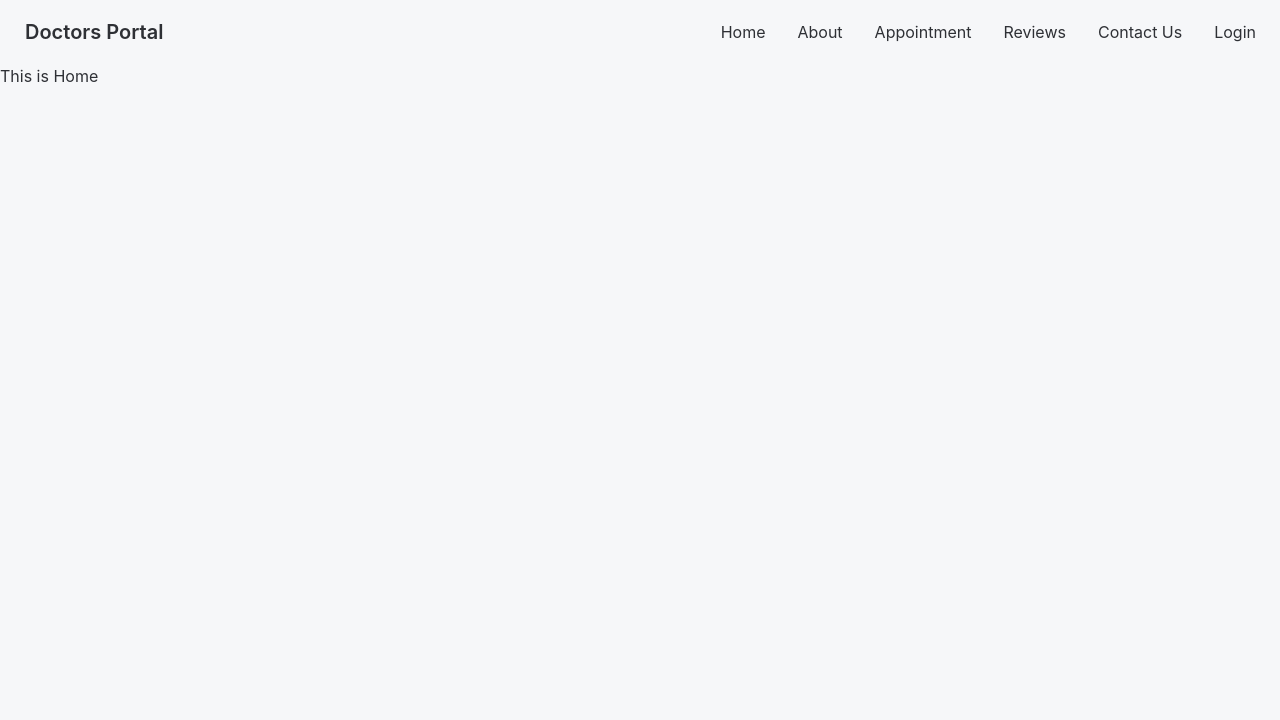
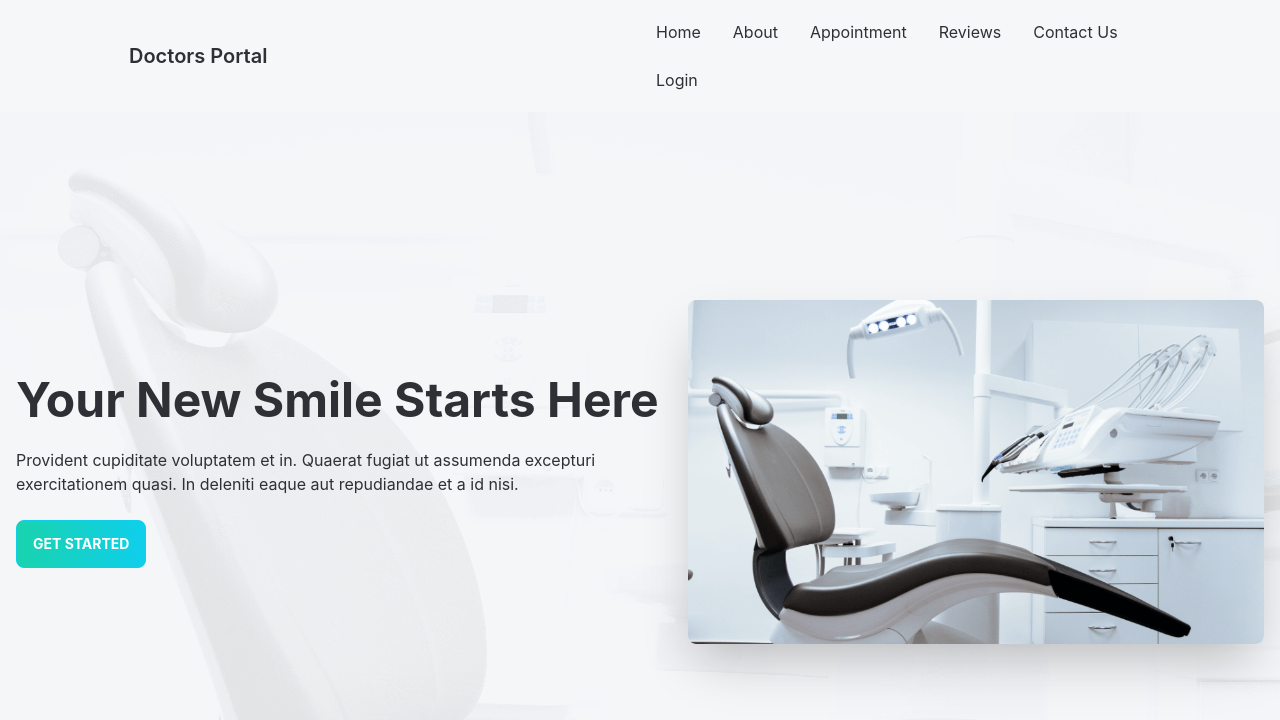
Before and after one commit to nurmdrafi/doctors-portal-client, a React (Create React App) app: page /home in a window 1280 px wide. Shown: the top 720 px of the page. Built offline with nearby package versions, Linux system fonts and the light colour scheme.

Commit message:
banner added

```diff
--- /dev/null
+++ b/src/Pages/Home/Banner.js
@@ -0,0 +1,34 @@
+import React from "react";
+import Chair from "../../assets/images/chair.png";
+import BannerImg from "../../assets/images/bg.png";
+
+const Banner = () => {
+  const BannerBackground = {
+    background: `url(${BannerImg})`,
+    minHeight: "90vh",
+    backgroundRepeat: "no-repeat",
+    backgroundPosition: "center left",
+  };
+  return (
+    <div className="hero min-h-screen" style={BannerBackground}>
+      <div className="hero-content flex-col lg:flex-row-reverse">
+        <img
+          src={Chair}
+          className="max-w-xl w-3/4 rounded-lg shadow-2xl"
+          alt="chair"
+        />
+        <div>
+          <h1 className="text-5xl font-bold">Your New Smile Starts Here</h1>
+          <p className="py-6">
+            Provident cupiditate voluptatem et in. Quaerat fugiat ut assumenda
+            excepturi exercitationem quasi. In deleniti eaque aut repudiandae et
+            a id nisi.
+          </p>
+          <button className="btn btn-primary uppercase font-bold text-white bg-gradient-to-r from-[#19D3AE] to-[#0FCFEC] hover:from-[#0FCFEC] hover:to-[#19D3AE]">Get Started</button>
+        </div>
+      </div>
+    </div>
+  );
+};
+
+export default Banner;
--- a/src/Pages/Home/Home.js
+++ b/src/Pages/Home/Home.js
@@ -1,9 +1,10 @@
 import React from "react";
+import Banner from "./Banner";
 
 const Home = () => {
   return (
     <div>
-      <h2 className="">This is Home</h2>
+      <Banner/>
     </div>
   );
 };
--- a/src/Pages/Shared/Navbar.js
+++ b/src/Pages/Shared/Navbar.js
@@ -2,8 +2,31 @@
 import { Link } from "react-router-dom";
 
 const Navbar = () => {
+  const MenuItems = (
+    <>
+      <li>
+        <Link to="/home">Home</Link>
+      </li>
+      <li>
+        <Link to="/about">About</Link>
+      </li>
+      <li>
+        <Link to="/appointment">Appointment</Link>
+      </li>
+      <li>
+        <Link to="/reviews">Reviews</Link>
+      </li>
+      <li>
+        <Link to="/contact">Contact Us</Link>
+      </li>
+      <li>
+        <Link to="/login">Login</Link>
+      </li>
+    </>
+  );
+
   return (
-    <div className="navbar bg-base-100">
+    <div className="navbar bg-base-100 container mx-auto px-28">
       <div className="navbar-start">
         <div className="dropdown">
           <label tabIndex="0" className="btn btn-ghost lg:hidden">
@@ -26,49 +49,15 @@
             tabIndex="0"
             className="menu menu-compact dropdown-content mt-3 p-2 shadow bg-base-100 rounded-box w-52"
           >
-            <li>
-              <Link to="/home">Home</Link>
-            </li>
-            <li>
-              <Link to="/about">About</Link>
-            </li>
-            <li>
-              <Link to="/appointment">Appointment</Link>
-            </li>
-            <li>
-              <Link to="/reviews">Reviews</Link>
-            </li>
-            <li>
-              <Link to="/contact">Contact Us</Link>
-            </li>
-            <li>
-              <Link to="/login">Login</Link>
-            </li>
+            {MenuItems}
           </ul>
         </div>
-        <Link to="/home" className="btn btn-ghost normal-case text-xl">Doctors Portal</Link>
+        <Link to="/home" className="btn btn-ghost normal-case text-xl">
+          Doctors Portal
+        </Link>
       </div>
       <div className="navbar-end hidden lg:flex">
-        <ul className="menu menu-horizontal p-0">
-          <li>
-            <Link to="/home">Home</Link>
-          </li>
-          <li>
-            <Link to="/about">About</Link>
-          </li>
-          <li>
-            <Link to="/appointment">Appointment</Link>
-          </li>
-          <li>
-            <Link to="/reviews">Reviews</Link>
-          </li>
-          <li>
-            <Link to="/contact">Contact Us</Link>
-          </li>
-          <li>
-            <Link to="/login">Login</Link>
-          </li>
-        </ul>
+        <ul className="menu menu-horizontal p-0">{MenuItems}</ul>
       </div>
     </div>
   );
```
